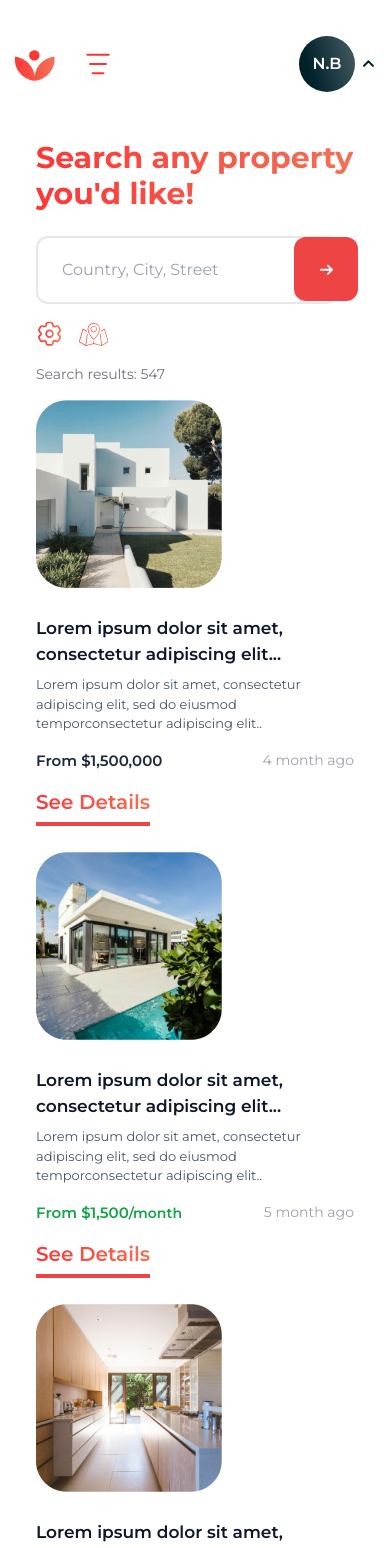
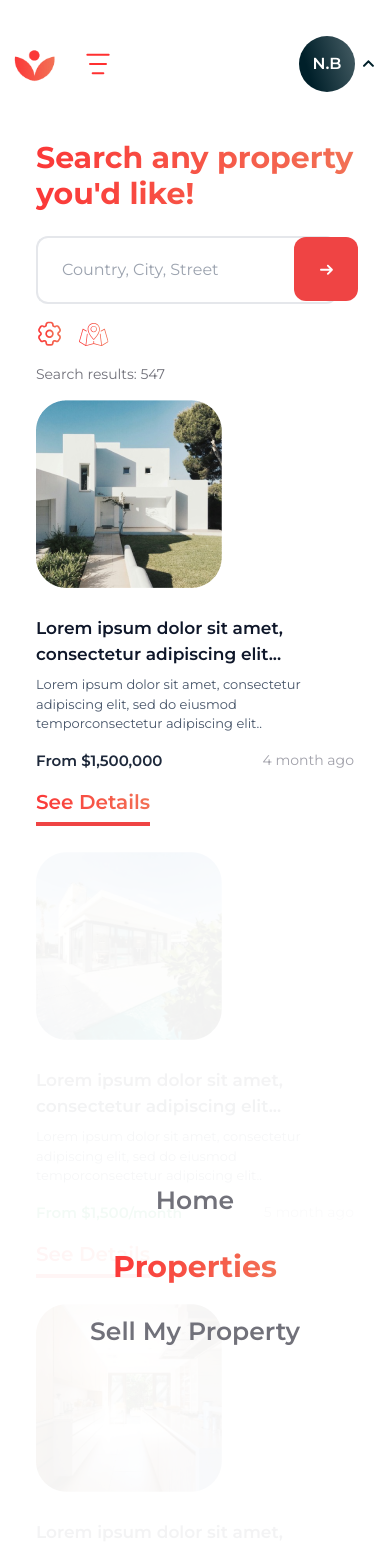
Before and after one commit to HumptyDumpy01/viaproperty-app, a Next.js app: page /properties in a window 390 px wide. Shown: the top 1548 px of the page. Built offline with nearby package versions, Linux system fonts and the light colour scheme.

Commit message:
Added responsive navigation.

```diff
--- a/components/Layout/Navigation/Navigation.tsx
+++ b/components/Layout/Navigation/Navigation.tsx
@@ -15,6 +15,25 @@ import UserCredentials from '@/components/Layout/Other/UserCredentials';
 export default function Navigation(/*{  }: NavigationType*/) {
   return (
     <>
+      <div className={`inset-0 w-screen h-screen fixed bg-white/95 z-50 bp-1178:opacity-0 opacity-100 pointer-events-hidden
+      bp-1178:pointer-events-none translate-y-full transition-all duration-200`}>
+        <div>
+          <ul className={`flex items-center justify-center flex-col gap-6 h-screen text-center`}>
+            <li>
+              <NavLink customFontSizeActive={`text-[30px]`} customFontSizeDefault={`text-[25px]`} label={`Home`}
+                       path={`/`} />
+            </li>
+            <li>
+              <NavLink customFontSizeActive={`text-[30px]`} customFontSizeDefault={`text-[25px]`} label={`Properties`}
+                       path={`/properties`} />
+            </li>
+            <li>
+              <NavLink customFontSizeActive={`text-[30px]`} customFontSizeDefault={`text-[25px]`}
+                       label={`Sell My Property`} path={`/sell`} />
+            </li>
+          </ul>
+        </div>
+      </div>
       <div className={`max-w-7xl mx-auto w-full mt-9`}>
         <nav className={`flex items-center`}>
           <Logo link href={`/`} label={``} />
--- a/components/UI/Link/NavLInk.tsx
+++ b/components/UI/Link/NavLInk.tsx
@@ -6,14 +6,22 @@ import { usePathname } from 'next/navigation';
 type NavLinkType = {
   label: string;
   path: string;
+  customFontSizeDefault?: string;
+  customFontSizeActive?: string;
   // children: ReactNode;
 }
 
-export default function NavLink({ label, path }: NavLinkType) {
-  const defaultStyles = `text-[15px] font-semibold text-zinc-500 transition-all duration-200 hover:text-zinc-800`;
-  const activeStyles = `text-[17px] font-bold bg-clip-text text-transparent bg-linear-main-red`;
+export default function
+  NavLink({
+            label, path, customFontSizeDefault = `text-[15px]`,
+            customFontSizeActive = `text-[17px]`
+          }: NavLinkType) {
+
+  const defaultStyles = `${customFontSizeDefault} font-semibold text-zinc-500 transition-all duration-200 hover:text-zinc-800`;
+  const activeStyles = `${customFontSizeActive} font-bold bg-clip-text text-transparent bg-linear-main-red`;
   const currentPath = usePathname();
   const type = currentPath === path ? `active` : `default`;
+
   return (
     <>
       <div className={`flex gap-1 flex-col`}>
```
